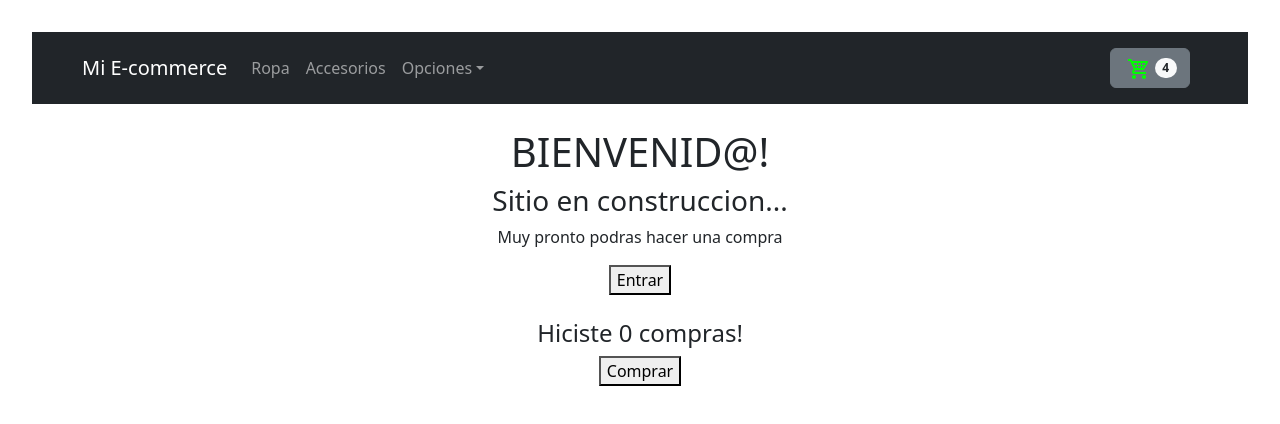
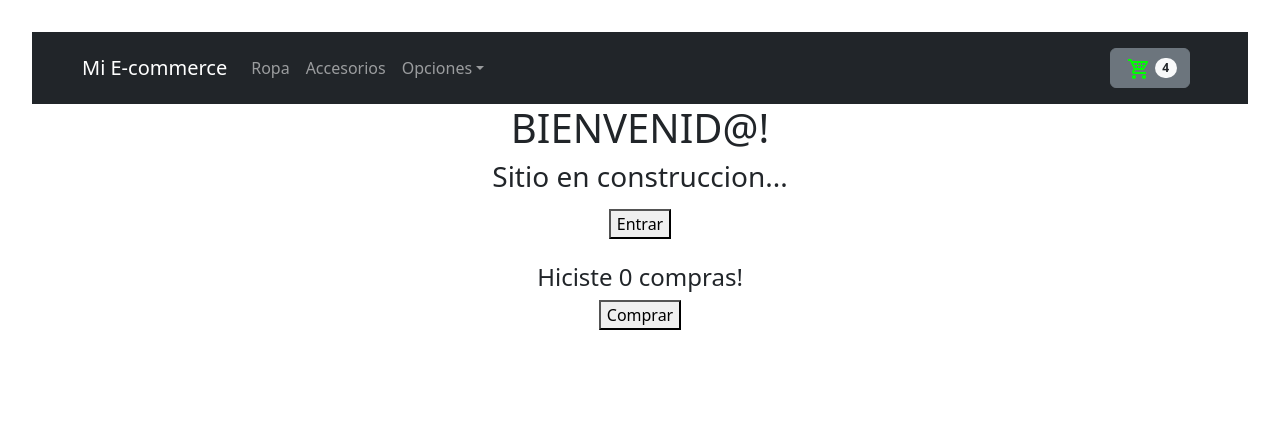
Before and after one commit to eldictador007/Santiago-Moulia-c43545, a React (Vite) app in the folder mi-App/: page / in a window 1280 px wide. Shown: the top 424 px of the page. Built offline with nearby package versions, Linux system fonts and the light colour scheme.

Commit message:
arreglos

```diff
--- a/mi-App/src/App.jsx
+++ b/mi-App/src/App.jsx
@@ -1,4 +1,4 @@
-
+import {BrowserRouter} from 'react-router-dom'
 
 import NavBar from './Componentes/NavBar/NavBar'
 import Item from './Componentes/ItemListContainer/itemList'
@@ -8,11 +8,10 @@ function App() {
 
 
   return (
-    <div className="App">
+    <>
      <NavBar/>
-     <br />
-     <Item greeting={'Muy pronto podras hacer una compra'} />
-    </div>
+       <Item/>
+       </>
   )
 }
 
--- /dev/null
+++ b/package.json
@@ -0,0 +1,5 @@
+{
+  "dependencies": {
+    "react-router-dom": "^6.4.4"
+  }
+}
```
Also changed, not shown: 2 other files (tests, documents, lock files or other folders).
